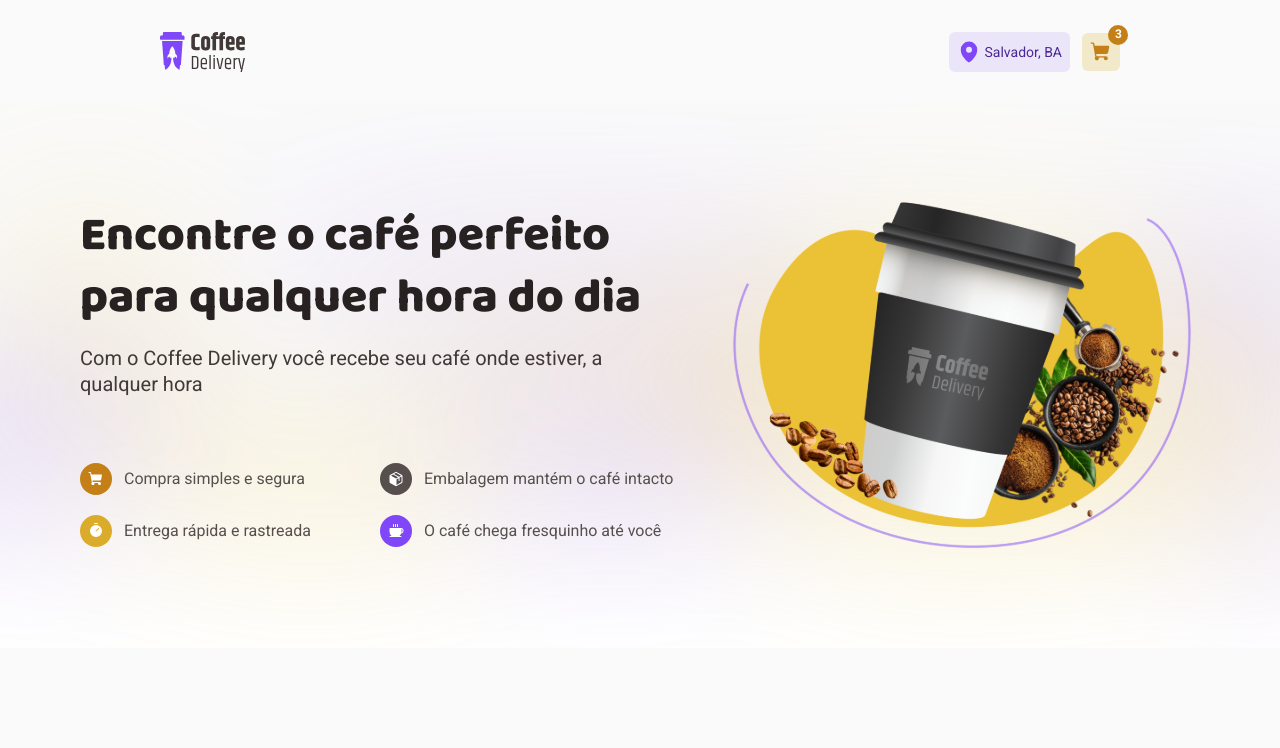
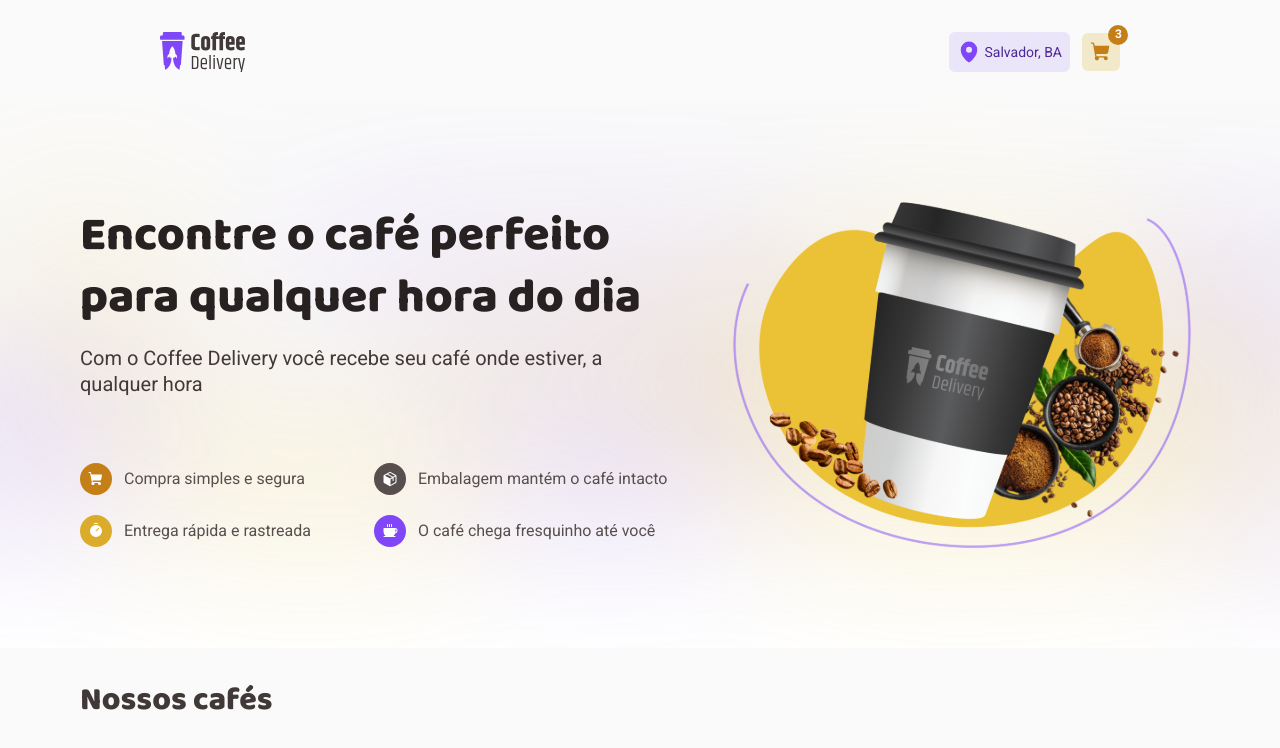
Before and after one commit to loressl/challenge-coffee-delivery, a React (Vite) app: page / in a window 1280 px wide. Shown: the top 748 px of the page. Built offline with nearby package versions, Linux system fonts and the light colour scheme.

Commit message:
chore: Atualiza css e adiciona título para a segunda parte

```diff
--- /dev/null
+++ b/src/pages/Home/components/CardCoffee/index.tsx
@@ -0,0 +1,5 @@
+export function CardCoffee(){
+    return(
+        <></>
+    )
+}
--- /dev/null
+++ b/src/pages/Home/components/CardCoffee/styles.ts
@@ -0,0 +1,5 @@
+import styled from "styled-components";
+
+export const CardCoffeeContainer = styled.div`
+
+`
--- a/src/pages/Home/components/Intro/styles.ts
+++ b/src/pages/Home/components/Intro/styles.ts
@@ -18,6 +18,7 @@ export const IntroContainer = styled.div`
   align-items: center;
   flex-direction: row;
   gap: 3.5rem;
+  flex-wrap: wrap;
 `;
 
 export const ContentTitleItems = styled.div`
--- a/src/pages/Home/components/Item/styles.ts
+++ b/src/pages/Home/components/Item/styles.ts
@@ -14,7 +14,6 @@ interface ItemContainer {
 
 export const ItemContainer = styled.div<ItemContainer>`
   display: flex;
-  width: 18.75rem;
   height: 2rem;
   align-items: center;
   gap: 0.75rem;
--- a/src/pages/Home/index.tsx
+++ b/src/pages/Home/index.tsx
@@ -5,6 +5,12 @@ export function Home() {
     return(
         <HomeContainer>
             <Intro/>
+            <div className="coffee-list-container">
+                <p>Nossos cafés</p>
+                <div className="coffee-list">
+
+                </div>
+            </div>
         </HomeContainer>
     )
 }
--- a/src/pages/Home/styles.ts
+++ b/src/pages/Home/styles.ts
@@ -4,4 +4,28 @@ export const HomeContainer = styled.div`
   display: flex;
   width: 100%;
   height: 100vh;
+  flex-direction: column;
+
+  & .coffee-list-container{
+    display: flex;
+    flex-direction: column;
+
+    p {
+      margin-top: 2rem;
+      margin-left: calc(50% - 193px/2 - 463.5px);
+      font-family: 'Baloo 2';
+      font-weight: 800;
+      font-size: 2rem;
+      line-height: 1.3;
+      color: ${props => props.theme["base-subtitle"]};
+    }
+
+    & .coffee-list{
+      display: flex;
+      flex-wrap: wrap;
+      max-width: 70rem;
+      width: 100%;
+      margin-top: 3.375rem;
+    }
+  }
 `;
```
Also changed, not shown: src/pages/Home/components/Intro/index.tsx (+0 -1 lines).
